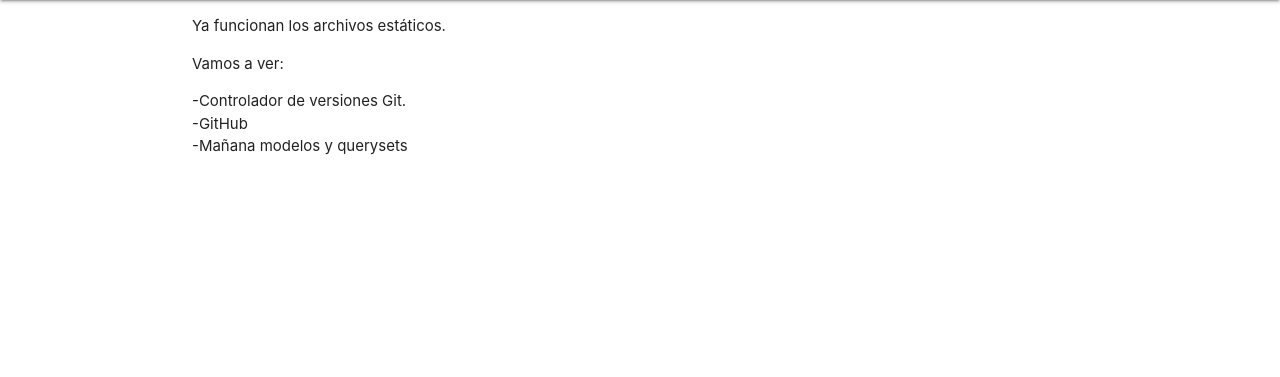
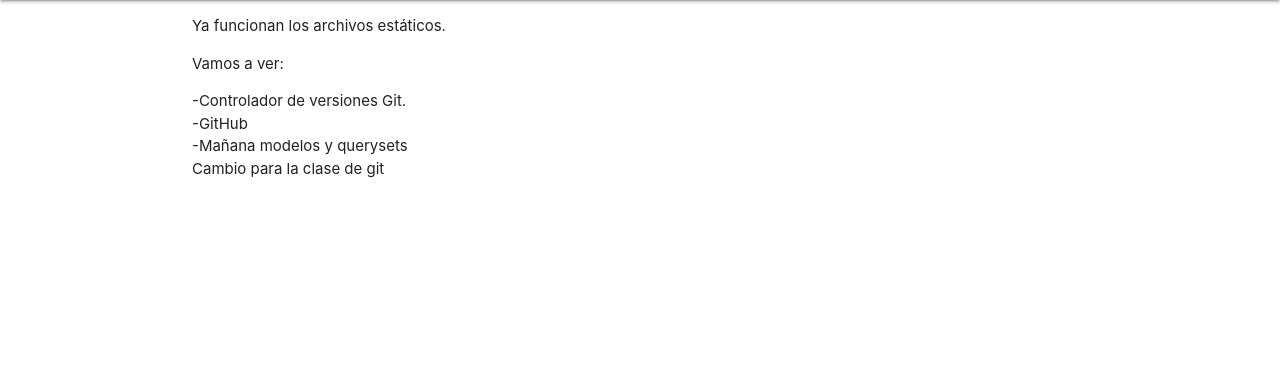
Before and after one commit to kubos777/misitio, a Django app: template templates/blog/index.html in a window 1280 px wide. Shown: the part 64-441 px from the top of the page. Run offline with Django 3.2, Linux system fonts and the light colour scheme; the template is opened without the code that fills it, so the values that code supplies are empty.

Commit message:
Agregué cambios al index

```diff
--- a/templates/blog/index.html
+++ b/templates/blog/index.html
@@ -12,6 +12,7 @@
 		<li>-Controlador de versiones Git.</li>
 		<li>-GitHub</li>
 		<li>-Mañana modelos y querysets</li>
+		<li>Cambio para la clase de git</li>
 	</ul>
  </div>
 
```
